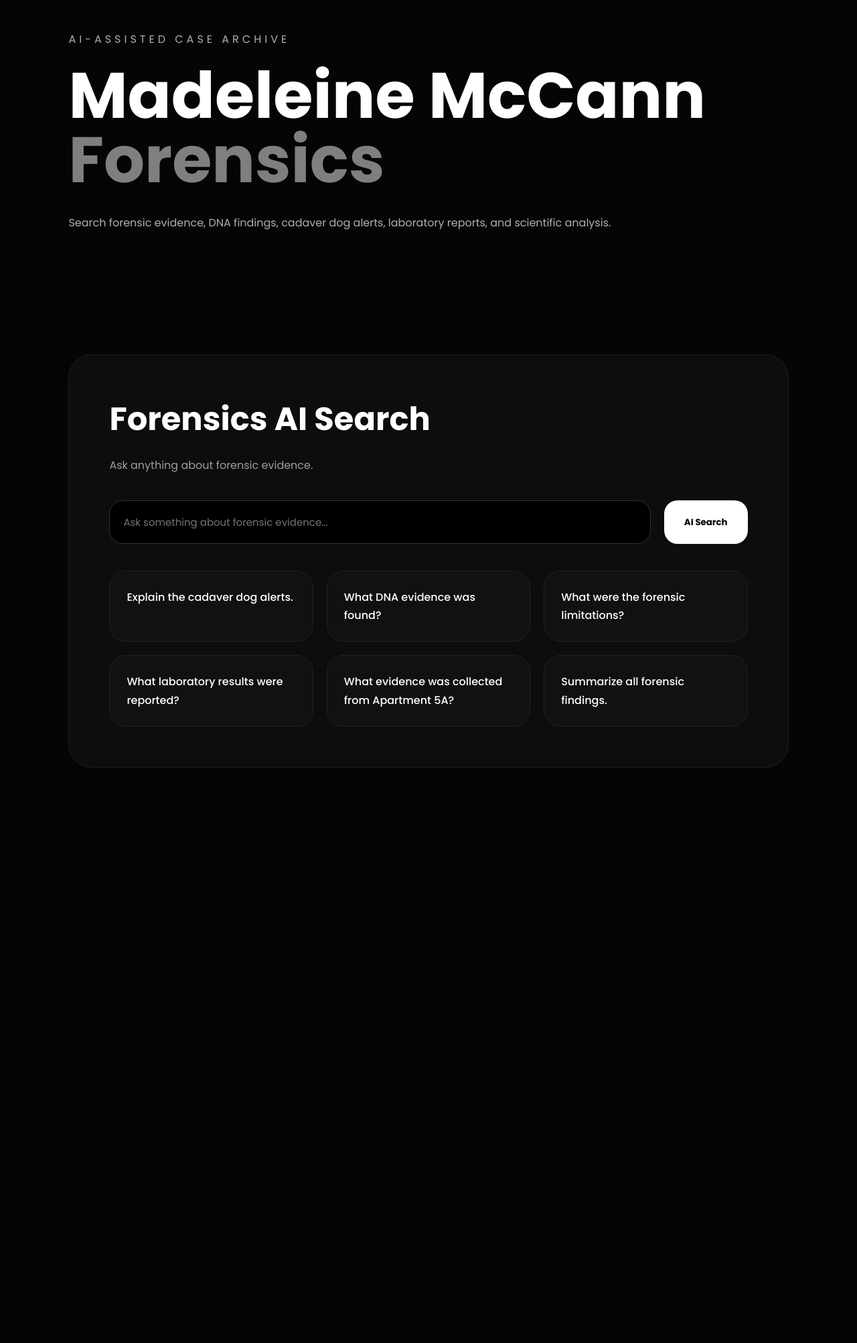
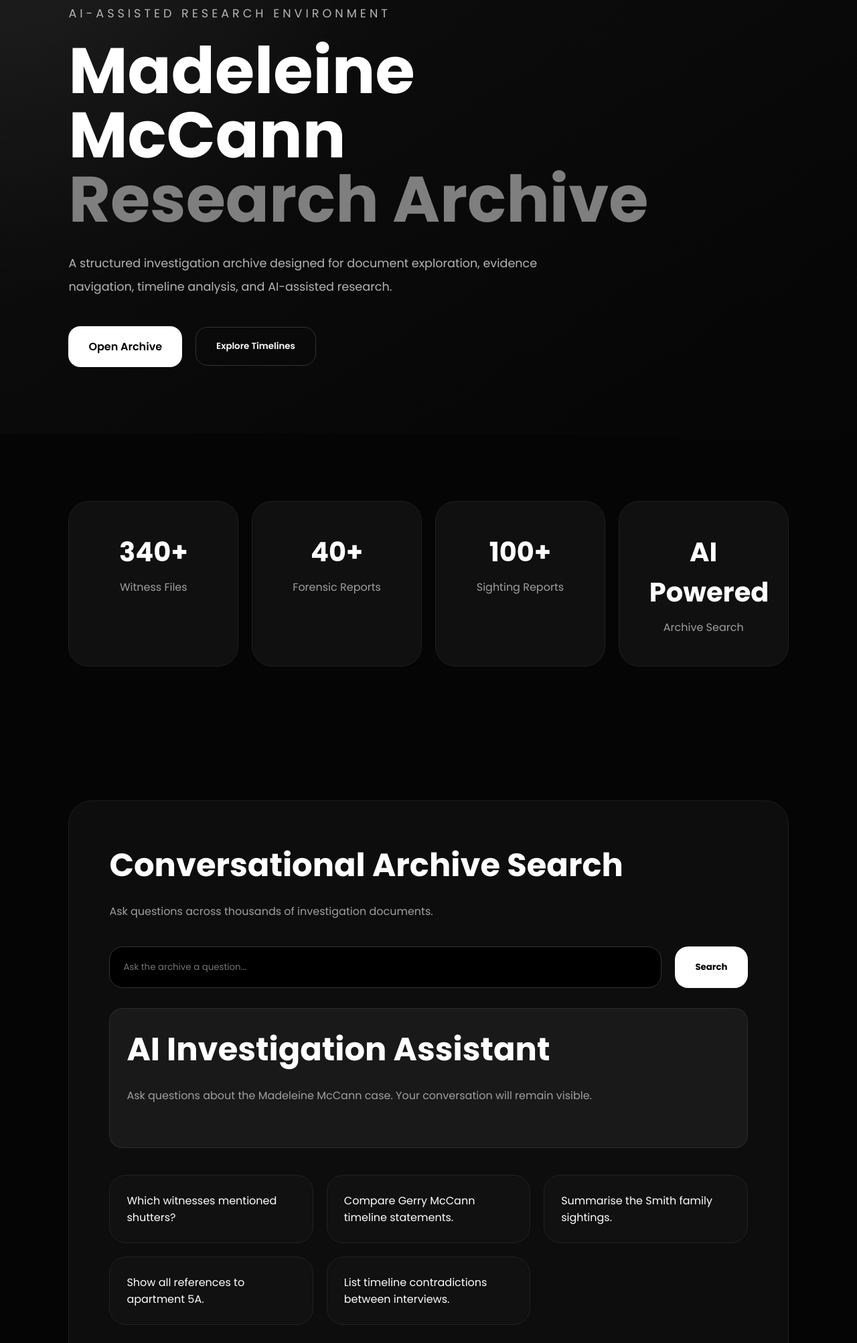
Before and after one commit to lordpelare1234-sudo/daifferent, a website: page public/Home.html in a window 1280 px wide. Shown: the part 157-2162 px from the top of the page at 67% size. Before the commit the page ends 1383 px from the top, so only its background shows below. Drawn offline with nearby package versions, Linux system fonts and the light colour scheme; no server answers.

```diff
--- a/public/Home.html
+++ b/public/Home.html
@@ -1,115 +1,352 @@
+
 <!DOCTYPE html>
 <html lang="en">
 <head>
 
 <meta charset="UTF-8">
 <meta name="viewport" content="width=device-width, initial-scale=1.0">
-<title>PJ Archive Forensics</title>
+
+<title>
+Madeleine McCann Research Archive
+</title>
 
 <link rel="preconnect" href="https://fonts.googleapis.com">
 <link rel="preconnect" href="https://fonts.gstatic.com" crossorigin>
+
 <link href="https://fonts.googleapis.com/css2?family=Poppins:wght@300;400;500;600;700;800&display=swap" rel="stylesheet">
 
+<link rel="stylesheet" href="style.css">
 <script src="https://cdn.jsdelivr.net/npm/marked/marked.min.js"></script>
+</head>
+<script>
 
-<link rel="stylesheet" href="timeline.css">
+fetch("/me")
 
-</head>
+.then(response => response.json())
 
+.then(data => {
+
+  console.log(data);
+
+  if (
+
+    data.authenticated &&
+
+    data.user.role === "admin"
+
+  ) {
+
+    document
+    .getElementById(
+      "adminBtn"
+    )
+    .style.display =
+    "block";
+
+  }
+
+})
+
+.catch(error => {
+
+  console.log(error);
+
+});
+
+</script>
 <body>
+
+<!-- NAVBAR -->
 
 <nav class="navbar">
 
 <div class="logo-container">
-  <img src="daifferent-logo.png" alt="dAIfferent" class="logo-image">
+    <img
+        src="daifferent-logo.png"
+        alt="dAIfferent"
+        class="logo-image">
 </div>
+<ul class="nav-links">
 
-<ul class="nav-links">
-<li><a href="Home.html">Home</a></li>
 <li><a href="witnesses.html">Witness Statements</a></li>
+
 <li><a href="Timeline.html">Timelines</a></li>
+
 <li><a href="Maps.html">Maps</a></li>
+
 <li><a href="forensics.html">Forensic Reports</a></li>
+
 <li><a href="photograph.html">Photographs</a></li>
+
 <li><a href="Interview_Transcript.html">Interview Transcripts</a></li>
+
 <li><a href="Phone.html">Phone Records</a></li>
+
 <li><a href="police.html">Police Notes</a></li>
+
 <li><a href="Rogatory.html">Rogatory Interviews</a></li>
+
 <li><a href="correspondence.html">Correspondence</a></li>
-<li><a href="theories.html">Theories</a></li>
+
 </ul>
 
 </nav>
 
+<!-- HERO -->
+
 <section class="hero">
+
 <div class="hero-content">
 
-<p class="tag">AI-ASSISTED CASE ARCHIVE</p>
+<p class="tag">
+AI-Assisted Research Environment
+</p>
 
 <h1>
 Madeleine McCann
-<span>Forensics</span>
+<span>Research Archive</span>
 </h1>
 
 <p>
-Search forensic evidence,
-DNA findings,
-cadaver dog alerts,
-laboratory reports,
-and scientific analysis.
+A structured investigation archive designed
+for document exploration, evidence navigation,
+timeline analysis, and AI-assisted research.
+</p>
+
+<div class="buttons">
+
+<a
+href="public-archive.html"
+class="primary-button">
+
+Open Archive
+
+</a>
+
+<button class="btn btn-secondary">
+Explore Timelines
+</button>
+
+</div>
+
+</div>
+
+</section>
+
+<!-- STATS -->
+
+<section class="stats">
+
+<div class="stat-card">
+<h3>340+</h3>
+<p>Witness Files</p>
+</div>
+
+<div class="stat-card">
+<h3>40+</h3>
+<p>Forensic Reports</p>
+</div>
+
+<div class="stat-card">
+<h3>100+</h3>
+<p>Sighting Reports</p>
+</div>
+
+<div class="stat-card">
+<h3>AI Powered</h3>
+<p>Archive Search</p>
+</div>
+
+</section>
+
+<!-- AI SEARCH -->
+
+<section class="search-section">
+
+<div class="search-box">
+
+<h2>
+Conversational Archive Search
+</h2>
+
+<p>
+Ask questions across thousands
+of investigation documents.
+</p>
+
+<div class="search-area">
+
+<input
+type="text"
+id="timelineSearch"
+placeholder="Ask the archive a question...">
+
+<button onclick="aiSearch()">
+Search
+</button>
+
+</div>
+
+<!-- AI ANSWER -->
+
+<div id="chatContainer" class="chat-container">
+
+<div class="welcome-chat">
+
+<h2>
+AI Investigation Assistant
+</h2>
+
+<p>
+Ask questions about the Madeleine McCann case.
+Your conversation will remain visible.
 </p>
 
 </div>
-</section>
 
-<section class="timeline-search-section">
-<div class="timeline-search-box">
-
-<h2>Forensics AI Search</h2>
-<p>Ask anything about forensic evidence.</p>
-
-<div class="timeline-search-area">
-<input
-  type="text"
-  id="forensicsSearch"
-  placeholder="Ask something about forensic evidence...">
-<button onclick="forensicsSearch()">AI Search</button>
 </div>
 
-<div id="aiAnswer"></div>
+<!-- QUICK QUESTIONS -->
 
 <div class="questions">
 
-<div class="question-card" onclick="quickForensics('Explain the cadaver dog alerts.')">
-Explain the cadaver dog alerts.
+<div
+class="question-card"
+onclick="quickAsk('Which witnesses mentioned shutters?')">
+
+Which witnesses mentioned shutters?
+
 </div>
 
-<div class="question-card" onclick="quickForensics('What DNA evidence was found?')">
-What DNA evidence was found?
+<div
+class="question-card"
+onclick="quickAsk('Compare Gerry McCann timeline statements.')">
+
+Compare Gerry McCann timeline statements.
+
 </div>
 
-<div class="question-card" onclick="quickForensics('What were the forensic limitations?')">
-What were the forensic limitations?
+<div
+class="question-card"
+onclick="quickAsk('Summarise the Smith family sightings.')">
+
+Summarise the Smith family sightings.
+
 </div>
 
-<div class="question-card" onclick="quickForensics('What laboratory results were reported?')">
-What laboratory results were reported?
+<div
+class="question-card"
+onclick="quickAsk('Show all references to apartment 5A.')">
+
+Show all references to apartment 5A.
+
 </div>
 
-<div class="question-card" onclick="quickForensics('What evidence was collected from Apartment 5A?')">
-What evidence was collected from Apartment 5A?
-</div>
+<div
+class="question-card"
+onclick="quickAsk('List timeline contradictions between interviews.')">
 
-<div class="question-card" onclick="quickForensics('Summarize all forensic findings.')">
-Summarize all forensic findings.
+List timeline contradictions between interviews.
+
 </div>
 
 </div>
 
 </div>
+
 </section>
 
-<script src="forensics.js"></script>
+
+<!-- AI SCRIPT -->
+<script src="app.js"></script>
+
+<!-- ADMIN BUTTON -->
+<button
+id="adminBtn"
+style="
+display:none;
+position:fixed;
+bottom:20px;
+right:20px;
+padding:12px 20px;
+background:#111827;
+color:white;
+border:none;
+border-radius:10px;
+cursor:pointer;
+font-weight:600;
+box-shadow:0 4px 12px rgba(0,0,0,.25);
+z-index:9999;
+">
+
+Admin Panel
+
+</button>
+
+<script>
+
+async function loadUser() {
+
+  try {
+
+    const response =
+    await fetch("/me");
+
+    const data =
+    await response.json();
+
+    console.log("USER:", data);
+
+    if (
+
+      data.authenticated &&
+
+      data.user &&
+
+      data.user.role === "admin"
+
+    ) {
+
+      document
+      .getElementById(
+        "adminBtn"
+      )
+      .style.display =
+      "block";
+
+    }
+
+  } catch (error) {
+
+    console.error(error);
+
+  }
+
+}
+
+loadUser();
+
+document
+.getElementById(
+  "adminBtn"
+)
+.addEventListener(
+  "click",
+  () => {
+
+    window.location.href =
+    "/dashboard.html";
+
+  }
+);
+
+</script>
 
 </body>
 </html>
+
+
+
+
+</body>
+</html>
```
